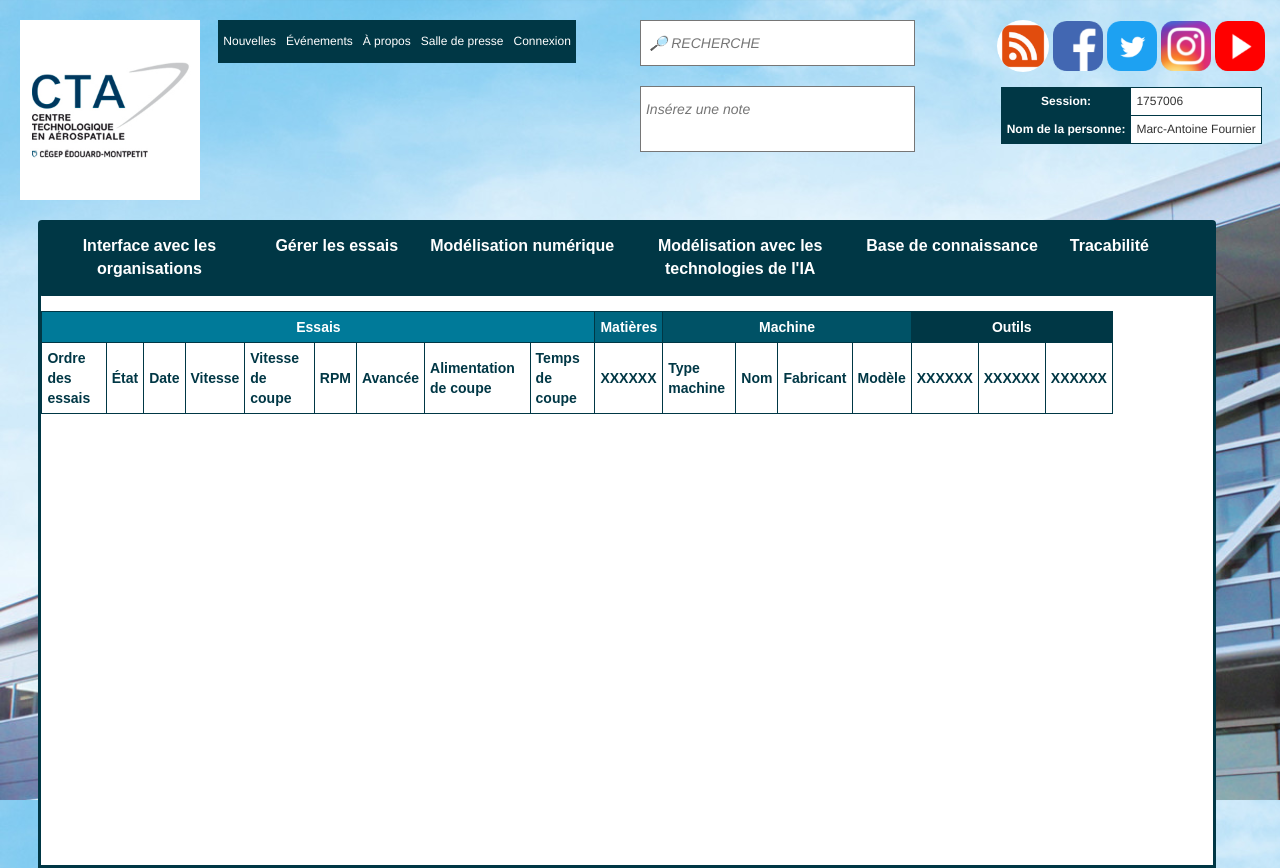
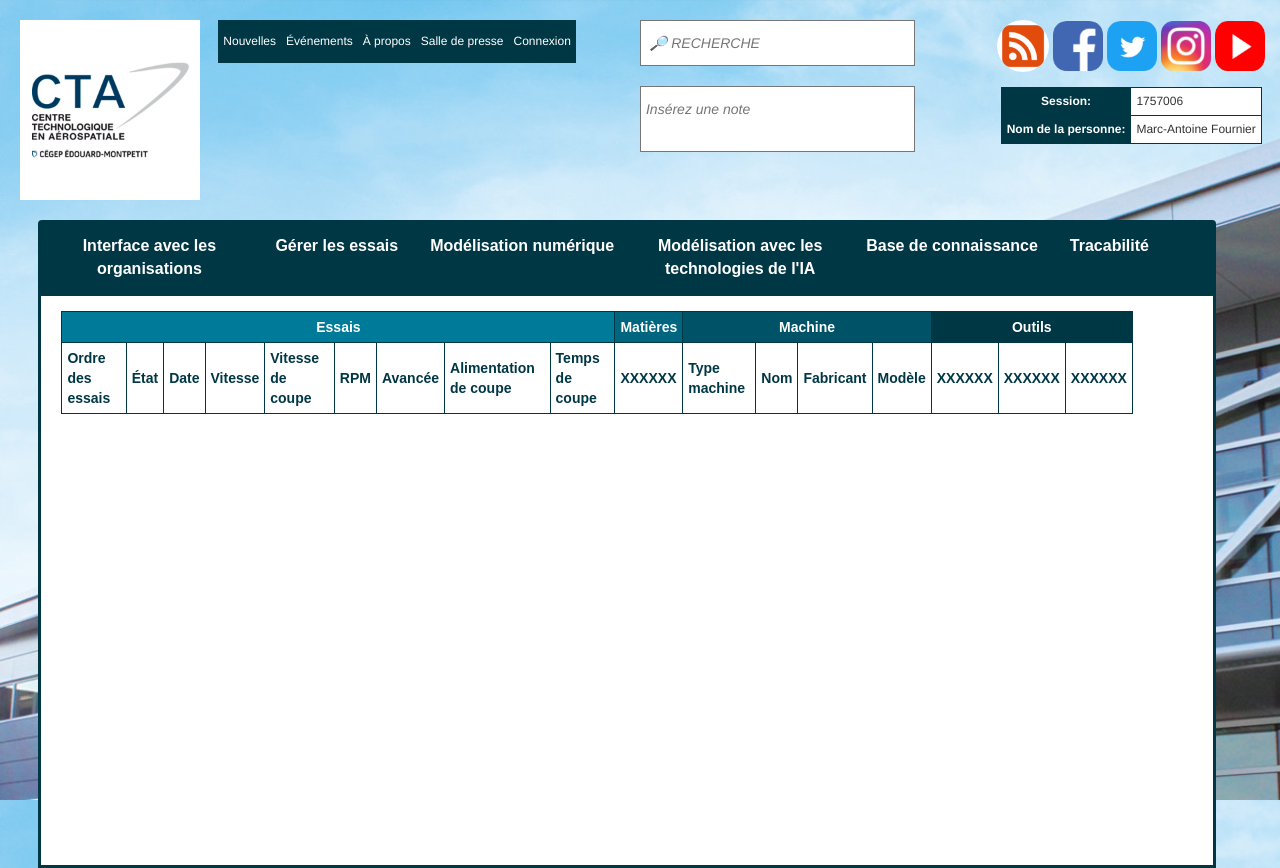
Before and after one commit to marquifournier/ProjetMaintenancePYTHON, a Django app: page /gererEssais in a window 1280 px wide. Run offline with Django 3.2, Linux system fonts and the light colour scheme; some libraries are stand-ins or nearby versions.

Commit message:
Tableau finis

```diff
--- a/ProjetMaintenancePython/machines/static/machines/style.css
+++ b/ProjetMaintenancePython/machines/static/machines/style.css
@@ -217,3 +217,8 @@ th, td {
   float: left;
   overflow: hidden;
 }
+
+.tableauessais{
+    align="center";
+    margin-left: 20px
+}
--- a/ProjetMaintenancePython/machines/templates/machines/gererEssais.html
+++ b/ProjetMaintenancePython/machines/templates/machines/gererEssais.html
@@ -9,7 +9,7 @@
     <div class="container2 fondBlanc">
         <div class="row">
             <div class="col-lg-11">
-                <table width="100%">
+                <table class="tableauessais" width="100%">
                     <thead>
                         <tr>
                             <th colspan="9" class="essais">Essais</th>
```
